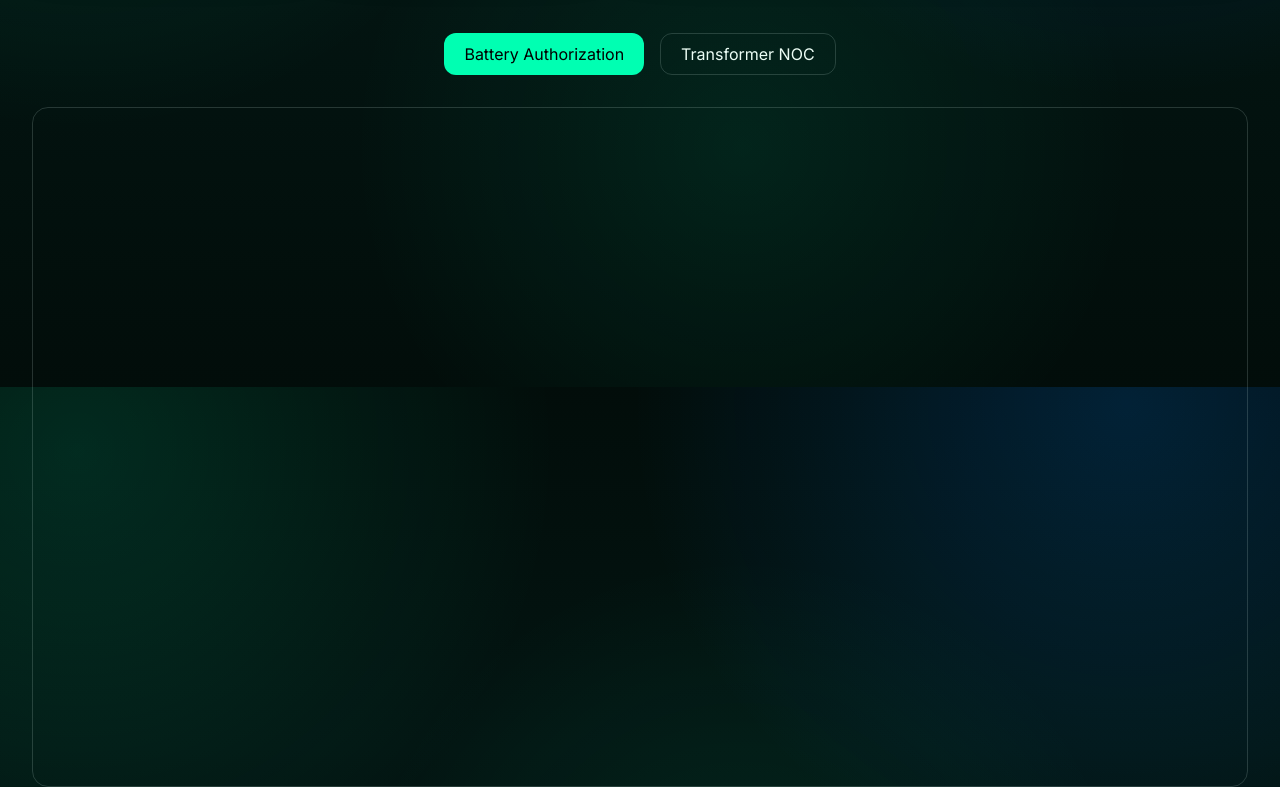
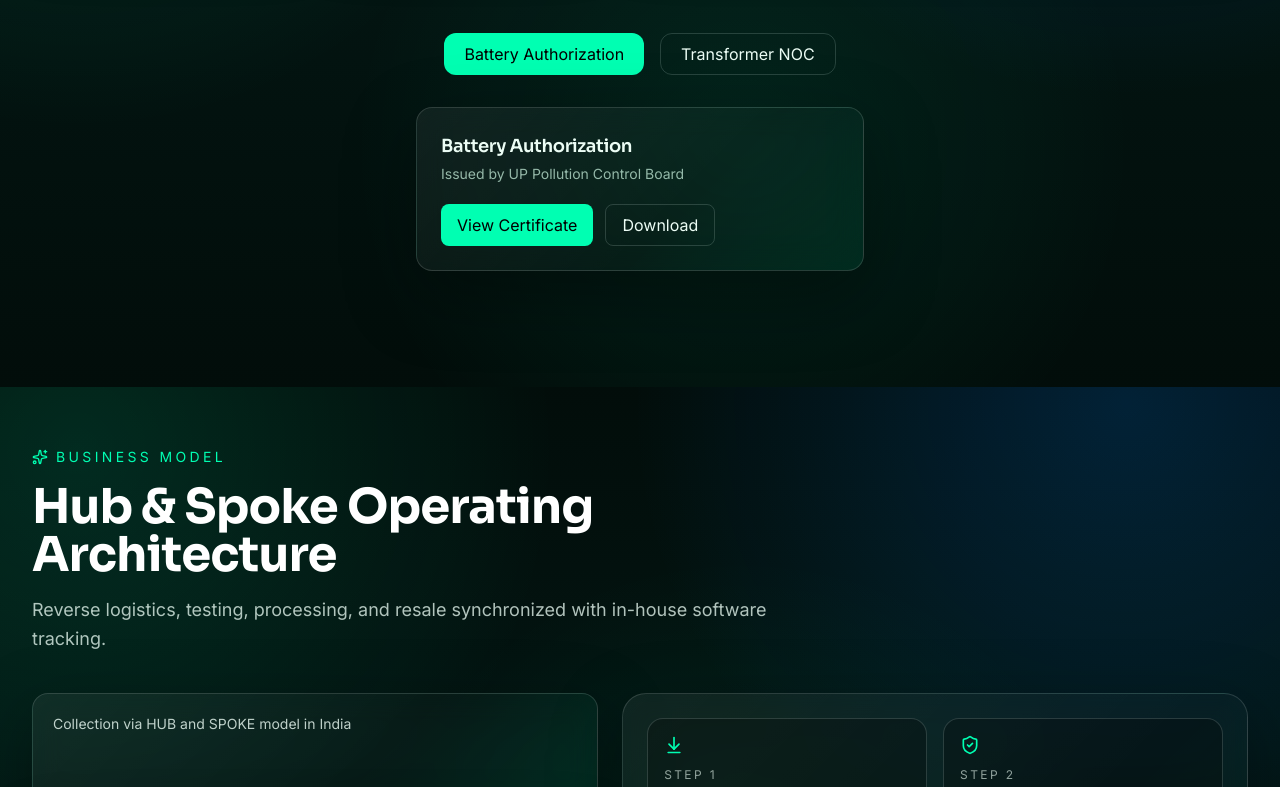
Before and after one commit to hardik-cs2837/Elgreenmetex, a Next.js app: page / in a window 1280 px wide. Shown: the part 5213-6000 px from the top of the page. Built offline with nearby package versions, Linux system fonts and the light colour scheme.

Commit message:
Implement modal for certificate viewing and downloading
Added functionality to open and close a modal for viewing certificates, along with buttons for viewing and downloading documents.

```diff
--- a/src/components/home/ESG.tsx
+++ b/src/components/home/ESG.tsx
@@ -1,5 +1,5 @@
 "use client";
-import { useState } from "react";
+import { useState, useEffect } from "react";
 import dynamic from "next/dynamic";
 import { motion } from "framer-motion";
 import type { SiteContent } from "@/components/home/types";
@@ -12,6 +12,10 @@ const ESGComparison = dynamic(() => import("@/components/home/charts/ESGComparis
 
 export function ESG({ content }: { content: SiteContent }) {
   const [doc, setDoc] = useState("battery");
+  const [open, setOpen] = useState(false);
+  useEffect(() => {
+  document.body.style.overflow = open ? "hidden" : "auto";
+}, [open]);
   return (
     <section id="impact" className="section-anchor mx-auto max-w-7xl px-4 py-[5.5rem] md:px-8">
       <SectionHeading eyebrow={content.esg.eyebrow} title={content.esg.title} description={content.esg.description} />
@@ -80,19 +84,73 @@ export function ESG({ content }: { content: SiteContent }) {
     animate={{ opacity: 1 }}
     transition={{ duration: 0.3 }}
   >
-    <iframe
-      src={`${
-        doc === "battery"
-          ? "/assets/pdf/Battery.pdf"
-          : "/assets/pdf/NOC.pdf"
-      }#toolbar=0`}
-      className="w-full h-[85vh] rounded-2xl border border-white/10"
-    />
+    <div className="flex justify-center mt-8">
+  <motion.div
+    className="glass-card p-6 rounded-2xl max-w-md w-full text-left"
+  >
+    <h4 className="text-lg font-semibold">
+      {doc === "battery" ? "Battery Authorization" : "Transformer NOC"}
+    </h4>
+
+    <p className="text-sm text-emerald-100/70 mt-1">
+      Issued by UP Pollution Control Board
+    </p>
+
+    <div className="mt-5 flex gap-3">
+      <button
+        onClick={() => setOpen(true)}
+        className="px-4 py-2 bg-[#00FFB2] text-black rounded-lg"
+      >
+        View Certificate
+      </button>
+
+      <a
+        href={
+          doc === "battery"
+            ? "/assets/pdf/Battery.pdf"
+            : "/assets/pdf/NOC.pdf"
+        }
+        target="_blank"
+        className="px-4 py-2 border border-white/20 rounded-lg"
+      >
+        Download
+      </a>
+
+
+
+    </div>
+  </motion.div>
+</div>
   </motion.div>
 </div>
 
 </motion.div>
 
+
+    {open && (
+  <div className="fixed inset-0 z-[100] bg-black/80 flex items-center justify-center p-4">
+
+    <div className="relative w-full max-w-5xl h-[85vh] bg-black rounded-2xl overflow-hidden border border-white/10">
+
+      <button
+        onClick={() => setOpen(false)}
+        className="absolute top-4 right-4 z-10 px-3 py-1 bg-white/10 rounded-lg"
+      >
+        Close
+      </button>
+
+      <iframe
+        src={
+          doc === "battery"
+            ? "/assets/pdf/Battery.pdf"
+            : "/assets/pdf/NOC.pdf"
+        }
+        className="w-full h-full"
+      />
+    </div>
+  </div>
+)}
+
     </section>
   );
 }
```
